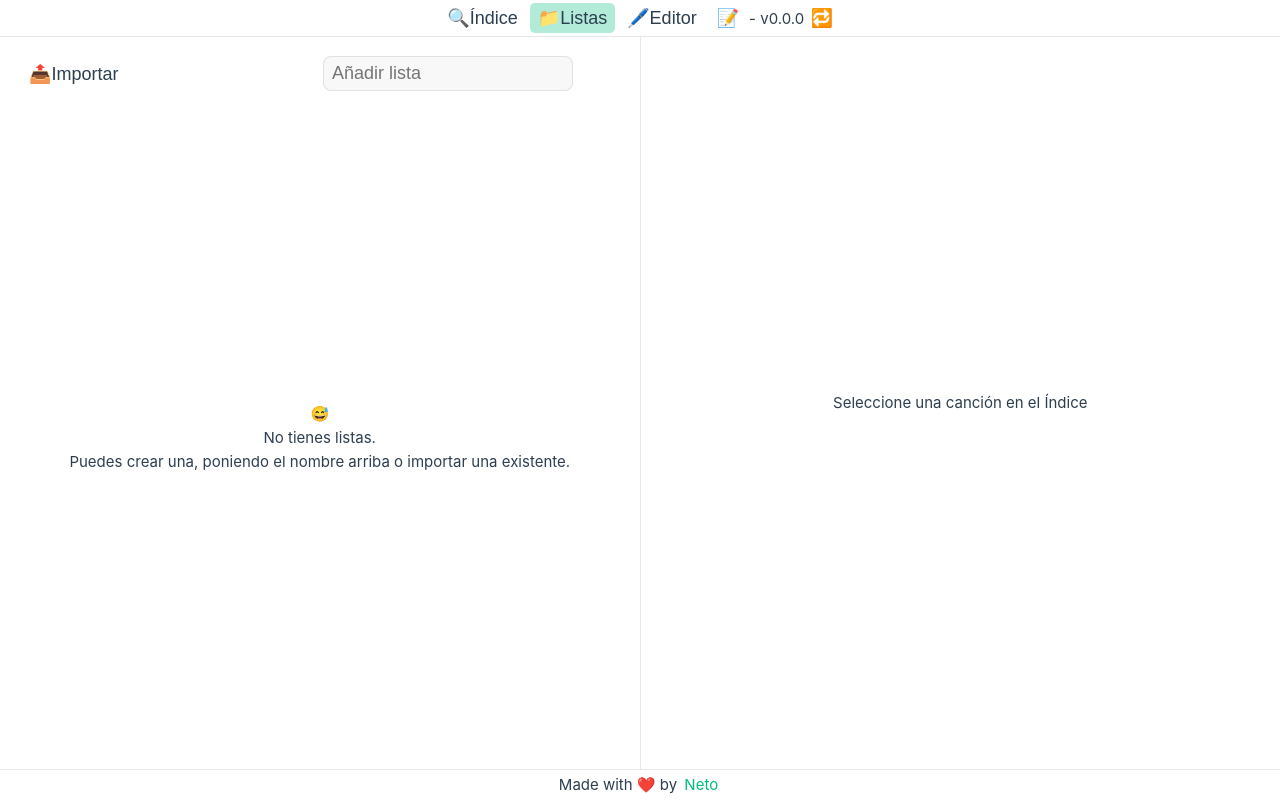
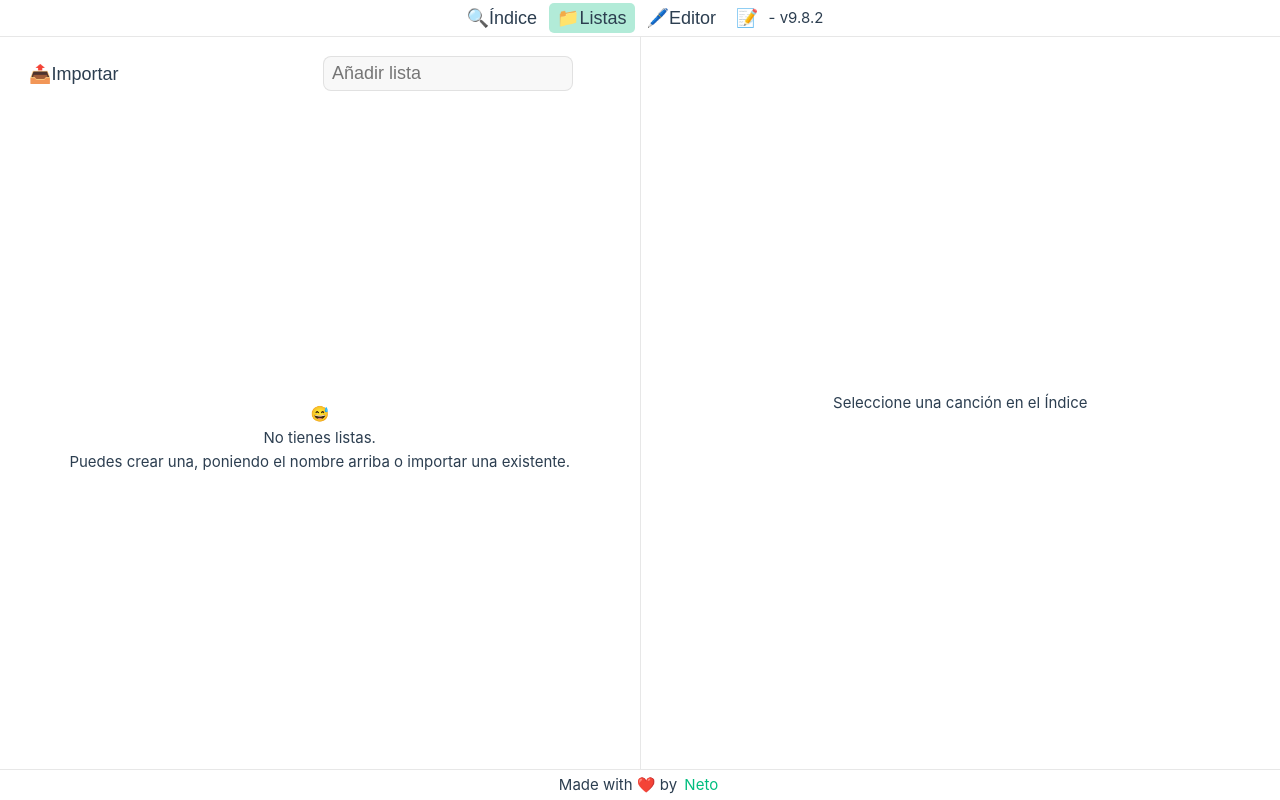
Before and after one commit to netor82/cancionero, a Vue app: page / in a window 1280 px wide. Built offline with nearby package versions, Linux system fonts and the light colour scheme.

Commit message:
Refresh version on start, remove button

```diff
--- a/src/components/version/Version.vue
+++ b/src/components/version/Version.vue
@@ -1,5 +1,5 @@
 <script setup lang="ts">
-import { ref } from 'vue';
+import { onMounted, ref } from 'vue';
 import versionService from '@/core/services/version-service'
 import Loading from '../Loading.vue';
 
@@ -19,12 +19,15 @@ function refreshVersion() {
     }
 }
 
+onMounted(() => {
+    refreshVersion();
+})
+
 </script>
 
 <template>
     <div v-if="!loading" class="inline">
         - v{{ version }}
-        <button class="refresh-button" @click="refreshVersion">🔁</button>
     </div>
     <Loading v-else />
 </template>
```
